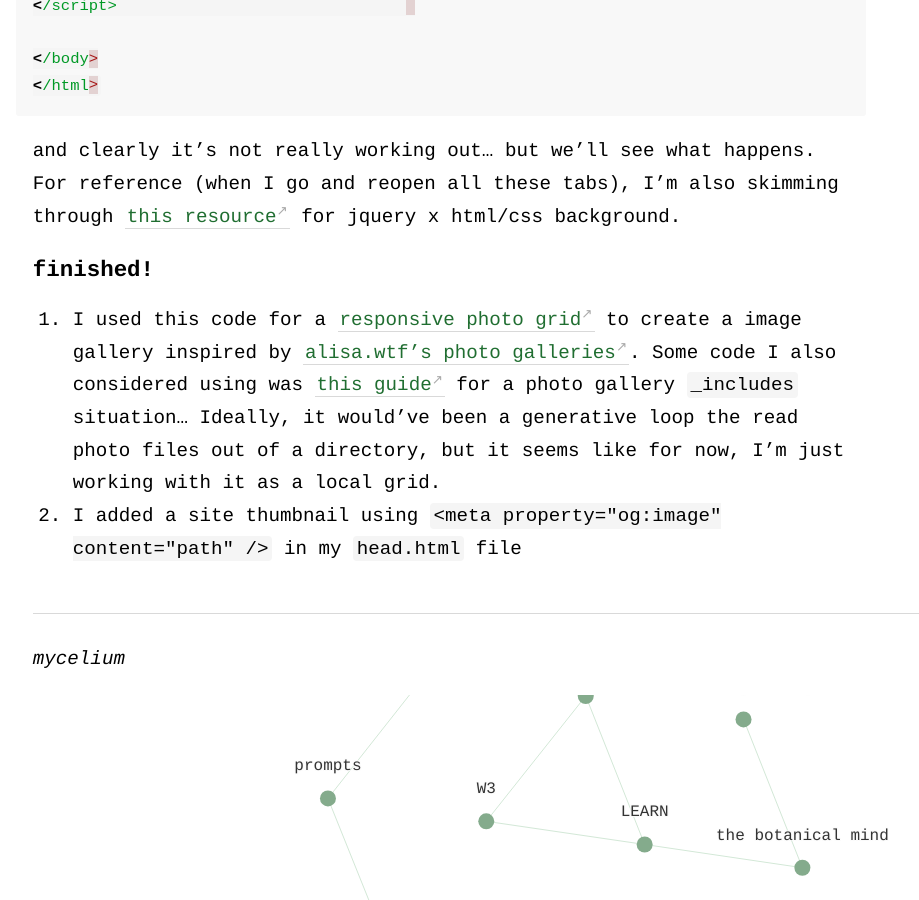
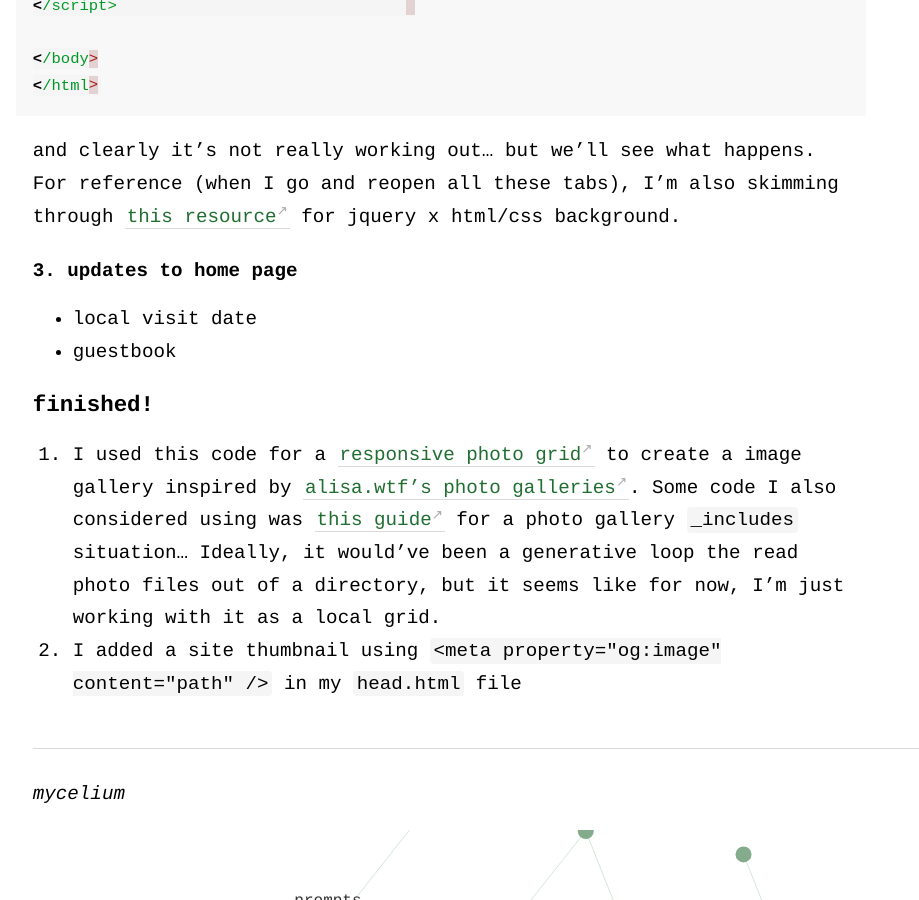
Before and after one commit to geminiworms/talyssagarden.github.io, a Jekyll site: the page built from _notes/to-do-list.md, in a window 1280 px wide and 900 px high, scrolled down 1530 px. Shown: the whole window, without its empty margins (44-963 px from the left). Built offline with Jekyll 4.4.1, drawn with Linux system fonts in a browser that asks for light colours.

Commit message:
Update to-do-list.md

````diff
--- a/_notes/to-do-list.md
+++ b/_notes/to-do-list.md
@@ -40,6 +40,9 @@ basically, i want to add some more interesting dynamics to the front page of the
 ```
 and clearly it's not really working out... but we'll see what happens. For reference (when I go and reopen all these tabs), I'm also skimming through [this resource](https://www.w3schools.com/js/js_htmldom.asp) for jquery x html/css background.
 
+#### 3. updates to home page
+- local visit date
+- guestbook
 
 ### finished!
 1. I used this code for a [responsive photo grid](https://www.w3schools.com/howto/howto_css_image_grid_responsive.asp) to create a image gallery inspired by [alisa.wtf's photo galleries](https://alisa.wtf/plants). Some code I also considered using was [this guide](https://dmnfarrell.github.io/software/jekyll-galleries) for a photo gallery `_includes` situation... Ideally, it would've been a generative loop the read photo files out of a directory, but it seems like for now, I'm just working with it as a local grid.
````
